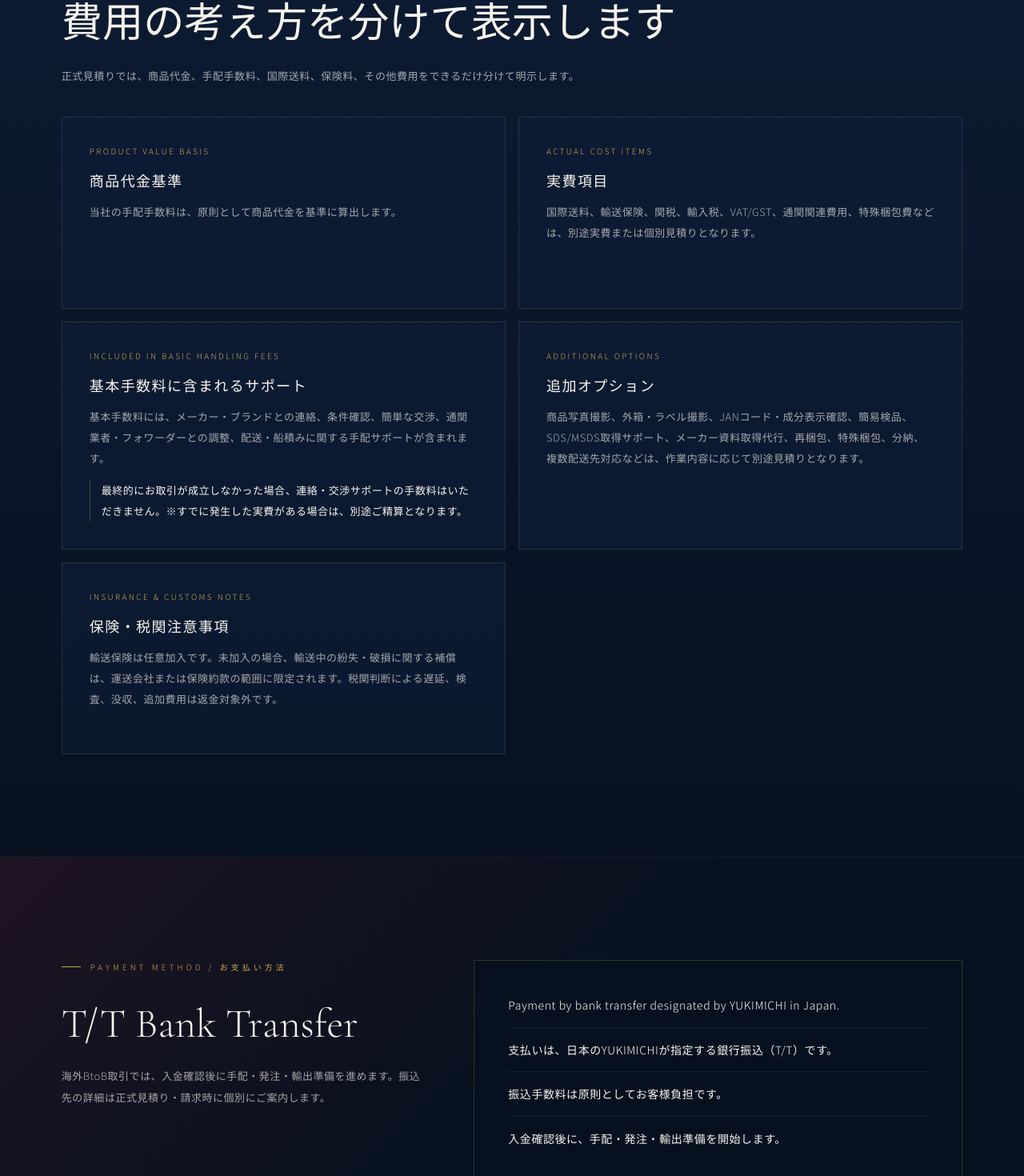
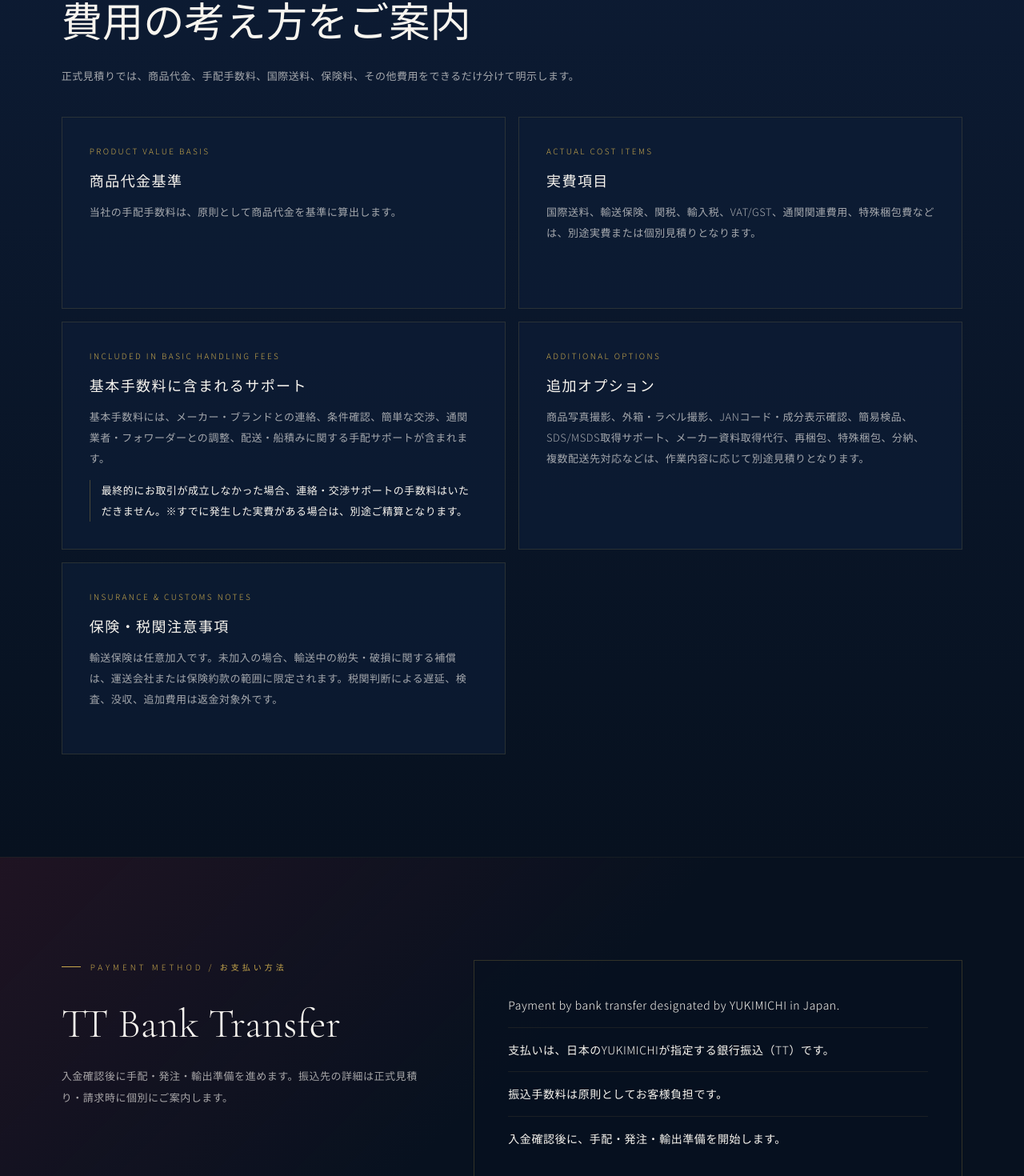
Before and after one commit to JUSTHEN-YUUKI/YUKIMICHI-ChatGpt-NEW-HP, a Next.js app: page /pricing in a window 1280 px wide. Shown: the part 5018-6488 px from the top of the page at 80% size. Built offline with nearby package versions, Linux system fonts and the light colour scheme.

Commit message:
Update pricing payment wording

```diff
--- a/app/pricing/page.tsx
+++ b/app/pricing/page.tsx
@@ -5,7 +5,7 @@ import { TranslatedText } from '@/components/TranslatedText'
 export const metadata: Metadata = {
   title: '料金表 | YUKIMICHI - SNOWPATH JAPAN',
   description:
-    'YUKIMICHIの料金表。商品代金に対する手配手数料率、追加サービス料金、国際送料・保険・関税・VAT/GST等の実費、銀行振込（T/T）、注意事項について。',
+    'YUKIMICHIの料金表。商品代金に対する手配手数料率、追加サービス料金、国際送料・保険・関税・VAT/GST等の実費、銀行振込（TT）、注意事項について。',
 }
 
 const pricingPlans = [
@@ -111,7 +111,7 @@ const cosmeticChecks = [
 
 const paymentItems = [
   'Payment by bank transfer designated by YUKIMICHI in Japan.',
-  '支払いは、日本のYUKIMICHIが指定する銀行振込（T/T）です。',
+  '支払いは、日本のYUKIMICHIが指定する銀行振込（TT）です。',
   '振込手数料は原則としてお客様負担です。',
   '入金確認後に、手配・発注・輸出準備を開始します。',
 ]
@@ -301,7 +301,7 @@ export default function PricingPage() {
             <div className="section-label-line" />
             <span className="section-label-text">Fee Basis / 手数料の算出基準</span>
           </div>
-          <h2>費用の考え方を分けて表示します</h2>
+          <h2>費用の考え方をご案内</h2>
           <p>
             正式見積りでは、商品代金、手配手数料、国際送料、保険料、その他費用をできるだけ分けて明示します。
           </p>
@@ -324,9 +324,9 @@ export default function PricingPage() {
             <div className="section-label-line" />
             <span className="section-label-text">Payment Method / お支払い方法</span>
           </div>
-          <h2>T/T Bank Transfer</h2>
+          <h2>TT Bank Transfer</h2>
           <p>
-            海外BtoB取引では、入金確認後に手配・発注・輸出準備を進めます。振込先の詳細は正式見積り・請求時に個別にご案内します。
+            入金確認後に手配・発注・輸出準備を進めます。振込先の詳細は正式見積り・請求時に個別にご案内します。
           </p>
         </div>
         <div className="payment-card">
```
